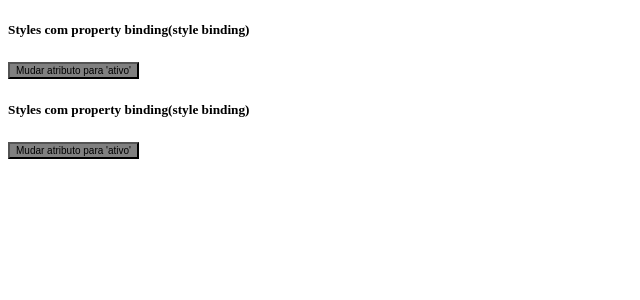
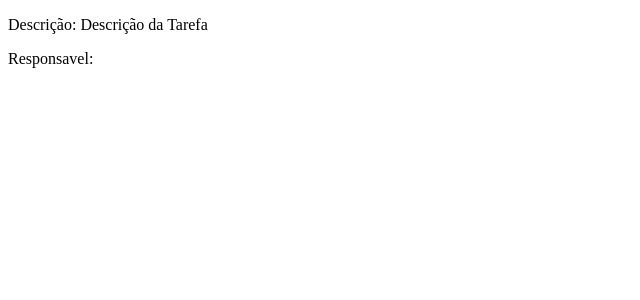
Before and after one commit to MateusBezzan123/Diretivas, an Angular app: page / in a window 1280 px wide. Shown: the top 300 px of the page, without its empty margins (0-640 px from the left). Built offline with nearby package versions, Linux system fonts and the light colour scheme.

Commit message:
Operador Elvis

```diff
--- a/src/app/app.component.html
+++ b/src/app/app.component.html
@@ -2,4 +2,5 @@
 <!-- <app-diretiva-ngswitch></app-diretiva-ngswitch> -->
 <!-- <app-diretiva-ngfor></app-diretiva-ngfor> -->
 <!-- <app-diretiva-ngclass></app-diretiva-ngclass> -->
-<app-diretivas-ngstyle></app-diretivas-ngstyle>
+<!-- <app-diretivas-ngstyle></app-diretivas-ngstyle> -->
+<app-operador-elvis></app-operador-elvis>
--- a/src/app/app.module.ts
+++ b/src/app/app.module.ts
@@ -8,6 +8,7 @@
 import { DiretivaNgforComponent } from './diretiva-ngfor/diretiva-ngfor.component';
 import { DiretivaNgclassComponent } from './diretiva-ngclass/diretiva-ngclass.component';
 import { DiretivasNgstyleComponent } from './diretivas-ngstyle/diretivas-ngstyle.component';
+import { OperadorElvisComponent } from './operador-elvis/operador-elvis.component';
 
 @NgModule({
   declarations: [
@@ -17,6 +18,7 @@
     DiretivaNgforComponent,
     DiretivaNgclassComponent,
     DiretivasNgstyleComponent,
+    OperadorElvisComponent,
   ],
   imports: [BrowserModule, AppRoutingModule],
   providers: [],
--- /dev/null
+++ b/src/app/operador-elvis/operador-elvis.component.html
@@ -0,0 +1,7 @@
+<p>Descrição: {{ tarefa.desc }}</p>
+<!-- <p>Responsavel: {{ tarefa.responsavel.nome }}</p> -->
+<!-- <p>
+  Responsavel: {{ tarefa.responsavel != null ? tarefa.responsavel.nome : "" }}
+</p> -->
+
+<p>Responsavel: {{ tarefa.responsavel?.nome }}</p>
--- /dev/null
+++ b/src/app/operador-elvis/operador-elvis.component.ts
@@ -0,0 +1,17 @@
+import { Component, OnInit } from '@angular/core';
+
+@Component({
+  selector: 'app-operador-elvis',
+  templateUrl: './operador-elvis.component.html',
+  styleUrls: ['./operador-elvis.component.scss'],
+})
+export class OperadorElvisComponent implements OnInit {
+  tarefa: any = {
+    desc: 'Descrição da Tarefa',
+    responsavel: null,
+  };
+
+  constructor() {}
+
+  ngOnInit(): void {}
+}
```
Also changed, not shown: src/app/operador-elvis/operador-elvis.component.scss (added), 1 other file (tests, documents, lock files or other folders).
